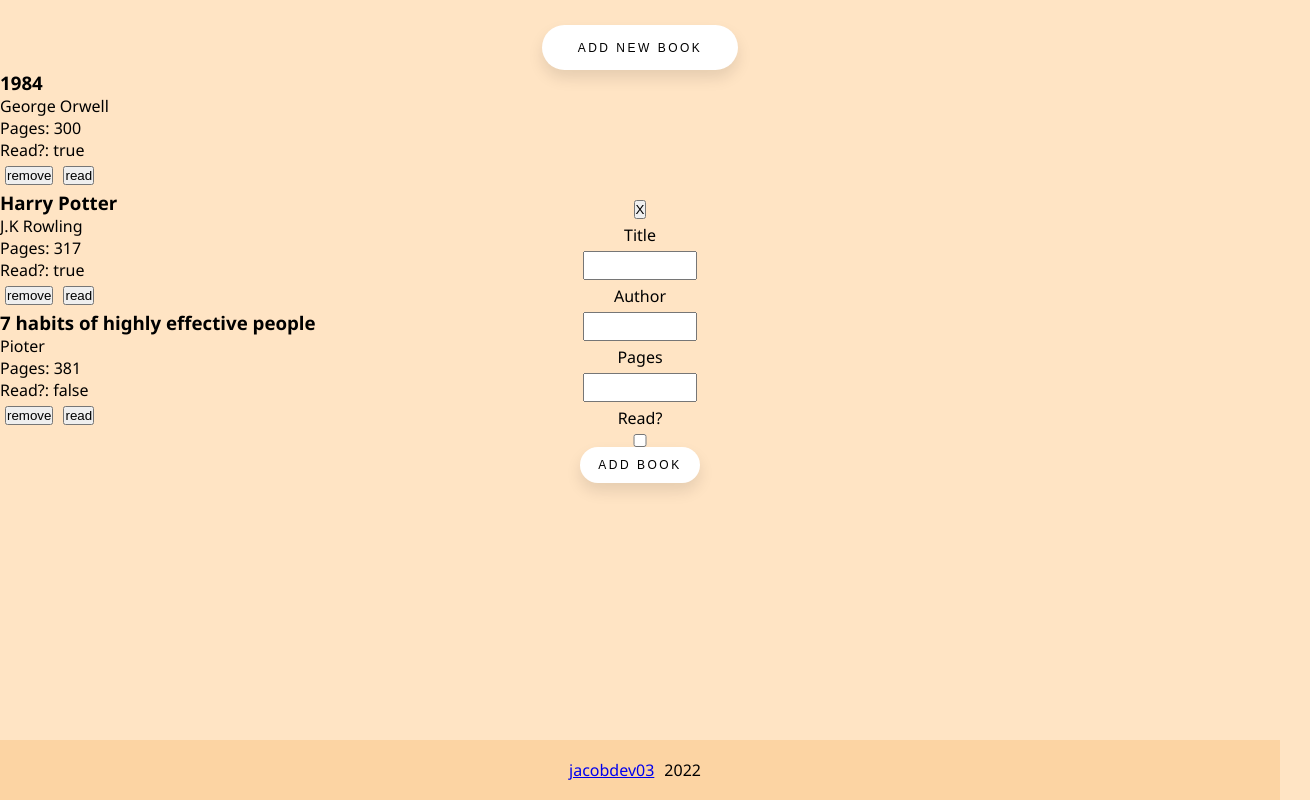
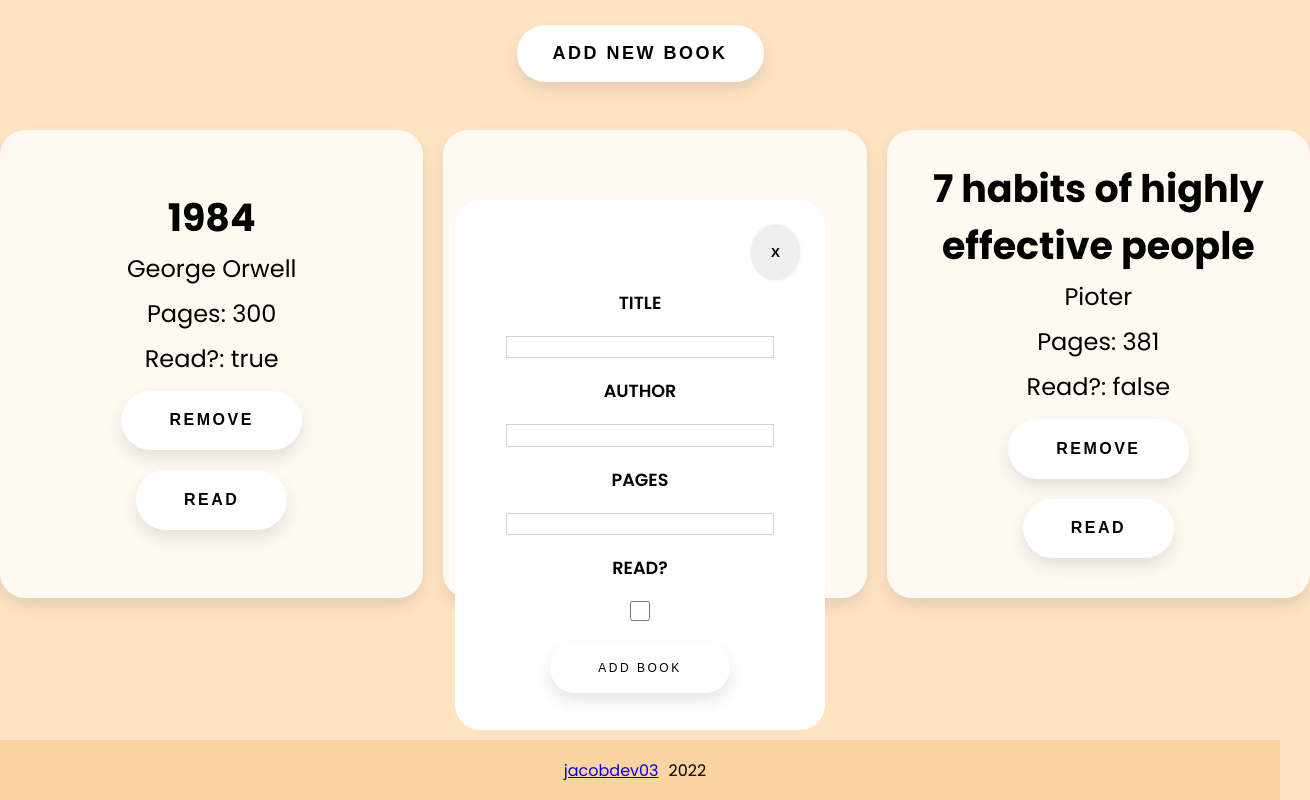
Before and after one commit to jacobdev03/library-project, a plain HTML site: page index.html in a window 1280 px wide. Both pictures are taken after a click on the button "ADD NEW BOOK". Shown: the whole page, 1310 px wide, since content can reach past the window. Drawn offline with Linux system fonts and the light colour scheme.

Commit message:
add more styling book cards

```diff
--- a/styles.css
+++ b/styles.css
@@ -1,21 +1,81 @@
+@import url('https://fonts.googleapis.com/css2?family=Poppins:wght@100;200;300;400;500;600;700;800;900&display=swap');
+
 * {
   margin: 0;
   padding: 0;
 }
 
 body {
-  font-family: "Segoe UI", Tahoma, Geneva, Verdana, sans-serif;
+  font-family: 'Poppins', Tahoma, Geneva, Verdana, sans-serif;
   background-color: bisque;
 }
 
+.form-wrapper {
+  margin: 5% 0;
+  width: 100vw;
+  display: flex;
+  justify-content: center;
+  align-items: center;
+}
+
+.book-container {
+  max-width: 1280px;
+  margin: 3rem auto;
+  display: grid;
+  grid-template-columns: 1fr 1fr 1fr;
+  gap: 50px;
+}
+
+.book-card {
+  text-align: center;
+  height: 100%;
+  width: 100%;
+  display: flex;
+  flex-direction: column;
+  justify-content: center;
+  align-items: center;
+
+  background-color: rgba(255, 255, 255, 0.774);
+  box-shadow: 0px 8px 15px rgba(0, 0, 0, 0.1);
+  border-radius: 25px;
+  padding: 15px;
+}
+
+.book-card h3 {
+  font-size: 38px;
+}
+
+.book-card p {
+  font-size: 24px;
+  margin: 5px 0;
+}
+
 .addBookForm {
+  position: absolute;
+  top: 200px;
+  justify-content: space-around;
+  border-radius: 25px;
+  padding: 25px;
+  background-color: white;
+  width: 75%;
+  text-transform: uppercase;
   display: none;
-  position: fixed;
-  left: 0;
-  top: 25%;
-  right: 0;
   flex-direction: column;
   align-items: center;
+}
+
+.addBookForm input {
+  margin: 10px 0;
+  height: 3em;
+  width: 20em;
+  border: 1px solid lightgrey;
+}
+
+.addBookForm label {
+  font-size: 1.1em;
+  margin: 10px 0;
+  color: #000;
+  font-weight: 600;
 }
 
 .btn-container {
@@ -25,11 +85,12 @@ body {
 }
 
 .addBookBtn {
-  padding: 1.3em 3em;
-  font-size: 12px;
+  padding: 1em 2em;
+  font-size: 18px;
+
   text-transform: uppercase;
   letter-spacing: 2.5px;
-  font-weight: 500;
+  font-weight: 700;
   color: #000;
   background-color: #fff;
   border: none;
@@ -47,17 +108,35 @@ body {
   transform: translateY(-7px);
 }
 
-.addBookForm > input {
-  padding: 5px;
-  width: 100px;
+.btn {
+  margin: 10px;
+  padding: 1.3em 3em;
+  font-size: 16px;
+  text-transform: uppercase;
+  letter-spacing: 2.5px;
+  font-weight: 700;
+  color: #000;
+  background-color: #fff;
+  border: none;
+  border-radius: 45px;
+  box-shadow: 0px 8px 15px rgba(0, 0, 0, 0.1);
+  transition: all 0.3s ease 0s;
+  cursor: pointer;
+  outline: none;
 }
 
-.addBookForm > label {
-  padding: 5px;
+.remove:hover {
+  background-color: red;
+  box-shadow: 0px 5px 20px rgb(255, 103, 103);
+  color: #fff;
+  transform: translateY(-2px);
 }
 
-.btn {
-  margin: 5px;
+.read:hover {
+  background-color: green;
+  box-shadow: 0px 5px 20px rgb(63, 153, 63);
+  color: #fff;
+  transform: translateY(-2px);
 }
 
 .logo {
@@ -65,7 +144,7 @@ body {
 }
 
 .footer {
-  position: absolute;
+  position: fixed;
   bottom: 0;
   width: 100%;
   height: 60px; /* Height of the footer */
@@ -83,8 +162,21 @@ body {
   margin: 10px;
 }
 
+.close-form {
+  align-self: flex-end;
+  border: none;
+
+  border-radius: 50%;
+  box-shadow: 0px 0px 3px rgba(0, 0, 0, 0.1);
+  cursor: pointer;
+  font-weight: 900;
+  padding: 20px;
+}
+
 #form-add-btn {
-  padding: 0.9em 1.5em;
+  width: 15em;
+  margin: 1em 0;
+  padding: 1.5em 1.5em;
   font-size: 12px;
   text-transform: uppercase;
   letter-spacing: 2.5px;
@@ -98,3 +190,23 @@ body {
   cursor: pointer;
   outline: none;
 }
+
+#form-add-btn:hover {
+  background-color: #2ee59d;
+  box-shadow: 0px 15px 20px rgba(46, 229, 157, 0.4);
+  color: #fff;
+  transform: translateY(-2px);
+}
+
+@media (min-width: 1200px) {
+  .addBookForm {
+    width: 25%;
+    height: 60vh;
+  }
+}
+
+@media (max-width: 768px) {
+  .book-container {
+    grid-template-columns: 1fr;
+  }
+}
```
